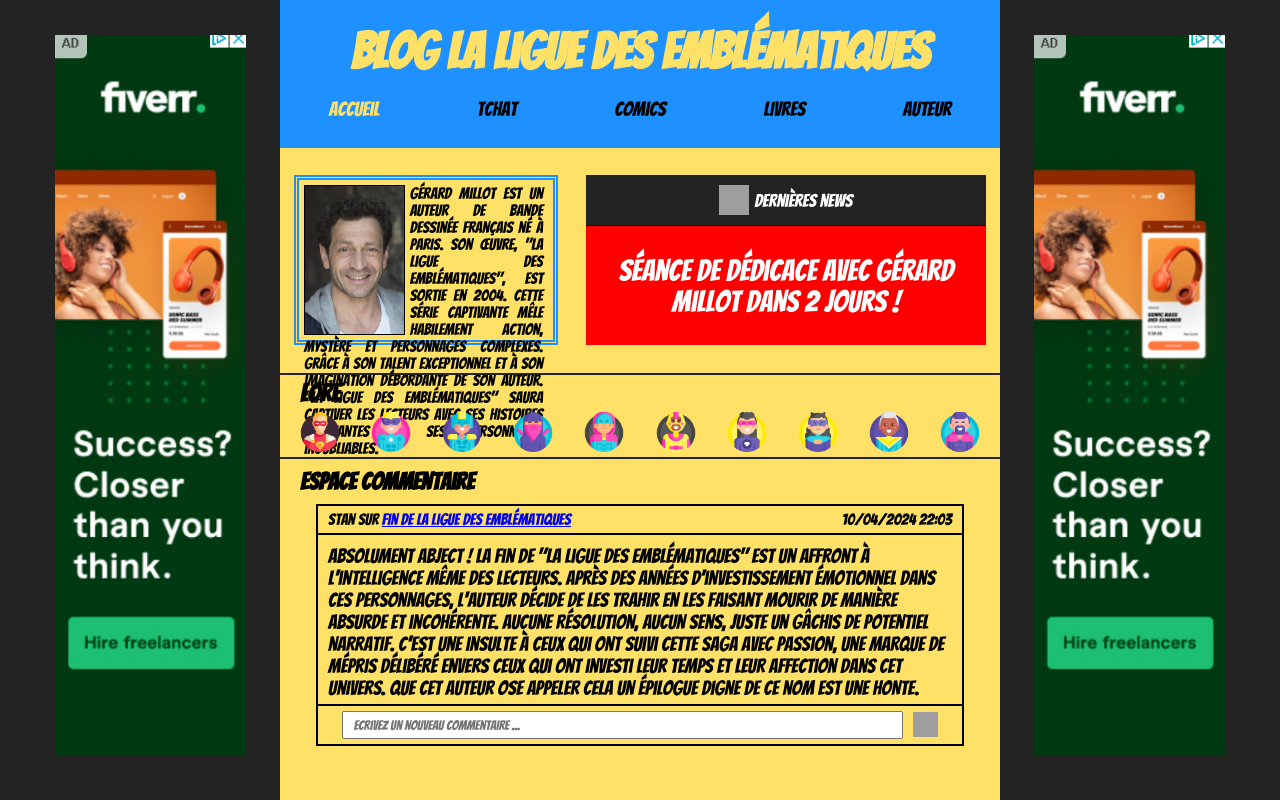
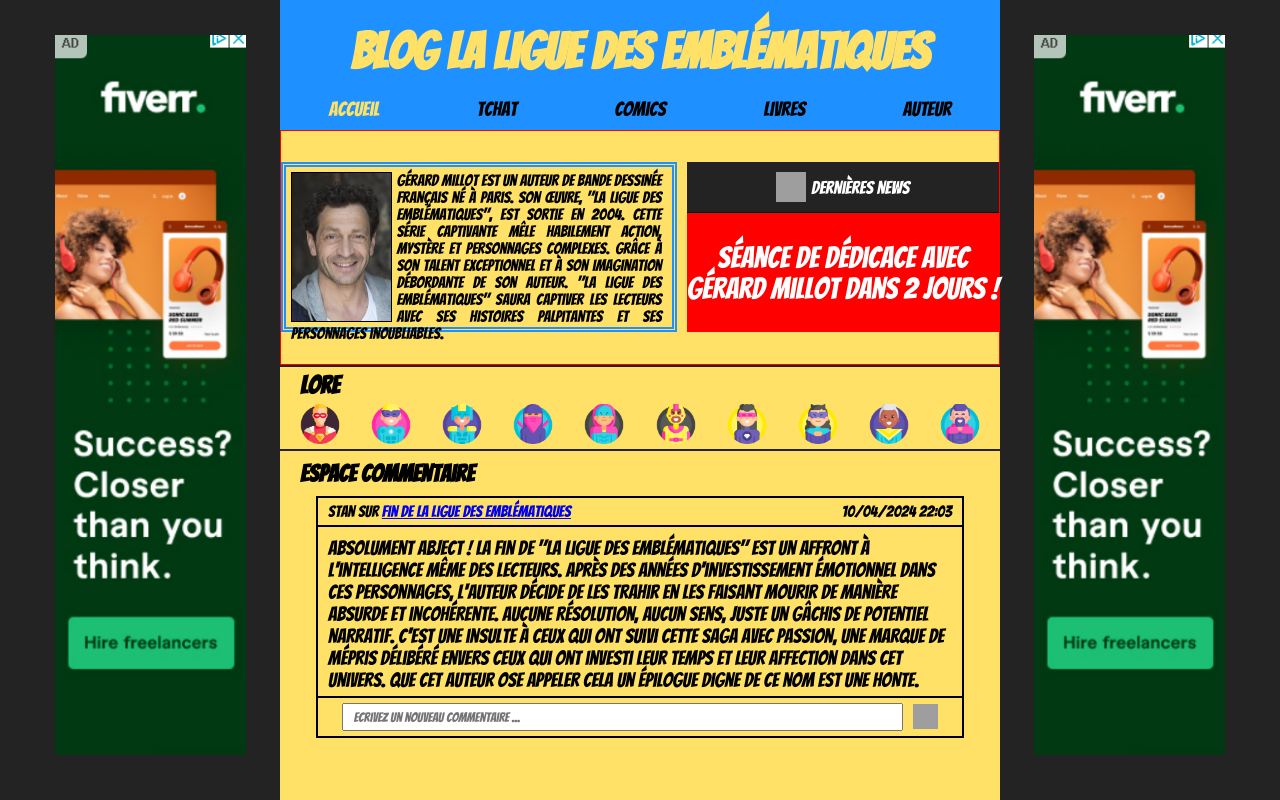
Before and after one commit to GabrielIvanes/ligue-des-emblematiques, a React (Vite) app: page / in a window 1280 px wide. Built offline with nearby package versions, Linux system fonts and the light colour scheme; grey boxes are pictures that could not be loaded.

Commit message:
width elements

```diff
--- a/src/assets/styles/header.css
+++ b/src/assets/styles/header.css
@@ -1,7 +1,7 @@
 header {
 	padding-top: 25px;
 	background-color: var(--blue);
-	height: 18.5vh;
+	height: 130px;
 }
 
 header h1 {
--- a/src/assets/styles/home.css
+++ b/src/assets/styles/home.css
@@ -1,6 +1,6 @@
 .home-content {
 	background-color: var(--yellow);
-	height: 81.5vh;
+	height: calc(100vh - 130px);
 	display: flex;
 	justify-content: space-between;
 	flex-direction: column;
@@ -10,11 +10,12 @@
 	display: flex;
 	align-items: center;
 	justify-content: space-around;
+	gap: 10px;
 	flex: 1 0 auto;
+	border: 1px solid red;
 }
 
 .home-content .top-content > div {
-	width: 400px;
 	height: 170px;
 }
 
@@ -22,7 +23,7 @@
 	border: thick double var(--blue);
 	padding: 5px;
 	padding-right: 10px;
-	flex: 0.81;
+	width: 500px;
 }
 
 .home-content .information {
@@ -30,6 +31,7 @@
 	flex-direction: column;
 	align-items: center;
 	background-color: var(--red);
+	width: 400px;
 }
 
 .home-content .information .titre {
--- a/src/assets/styles/tchat.css
+++ b/src/assets/styles/tchat.css
@@ -1,5 +1,5 @@
 .tchat-wrapper {
-	height: 81.5vh;
+	height: calc(100vh - 130px);
 	display: flex;
 	flex-direction: column;
 	justify-content: center;
```
